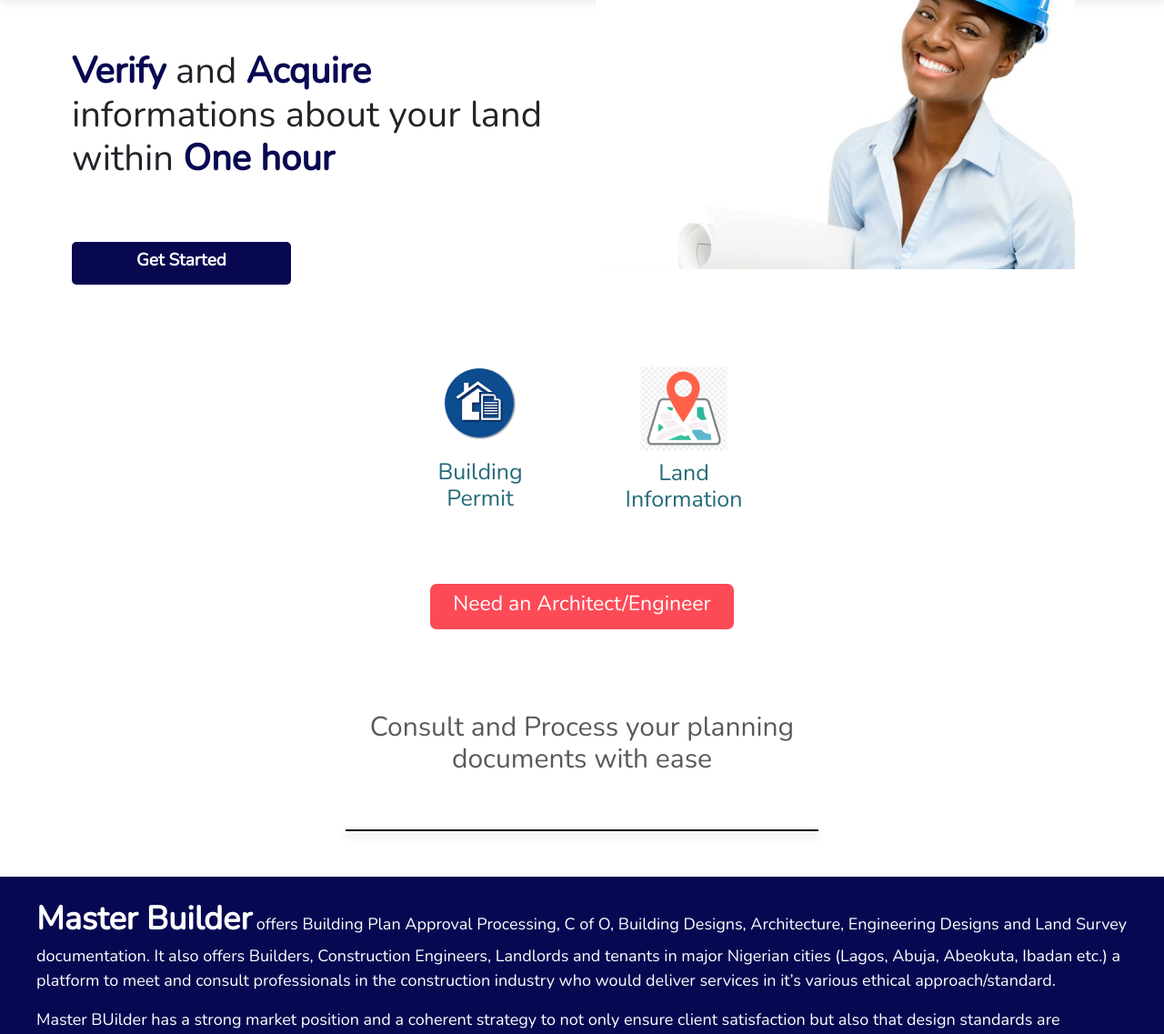
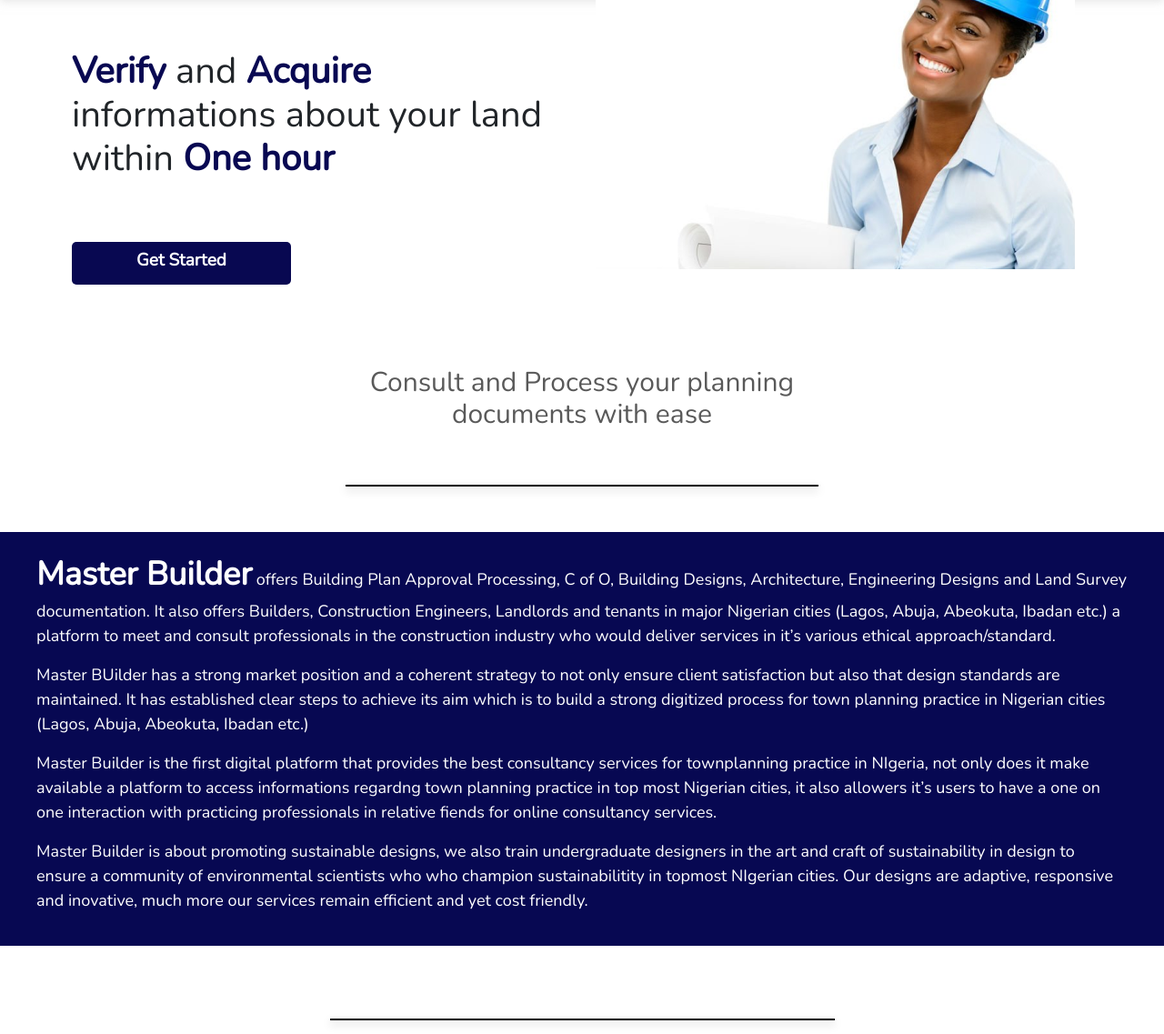
Before and after one commit to oladejimujeeb/MasterBuilder, a Flask app: page / in a window 1280 px wide. Shown: the part 90-1227 px from the top of the page at 91% size. Run offline with Flask 2, Linux system fonts and the light colour scheme; some libraries are stand-ins or nearby versions.

Commit message:
made changes to the landing page

```diff
--- a/templates/index.html
+++ b/templates/index.html
@@ -21,7 +21,7 @@
         </div>
     </div>
     <article>
-        <section id="permit-wrapper" data-aos="fade-up">
+        <!-- <section id="permit-wrapper" data-aos="fade-up">
             <div class="container">
                 <div class="row">
                     <div class="col-lg-3 col-md-3 col-sm-3 col-12"></div>
@@ -42,7 +42,7 @@
                         </div>
                     </div>
                     <div class="col-lg-3 col-md-3 col-sm-3 col-12"></div>
-                    <!-- <div class="col-lg-3 col-md-3 col-sm-6 col-6">
+                    <div class="col-lg-3 col-md-3 col-sm-6 col-6">
                         <a href="consent"><div class="text-center">
                             <img src="../static/images/governor-consent.png" class="img-fluid" alt="">
                             <h6>Governor’s<br>Consent</h6>
@@ -53,12 +53,12 @@
                             <img src="../static/images/occupancy.png" class="img-fluid" alt="">
                             <h6 class="building">C of 0</h6>
                         </div></a>
-                    </div> -->
+                    </div>
                 </div>
                 <div class="text-center">
                     <a href="request" class="btn btn-need">Need an Architect/Engineer</a>
                 </div>
             </div>
-        </section>
+        </section> -->
     </article>
 {% endblock%}
```
